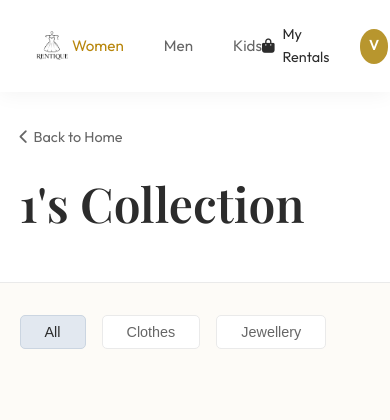
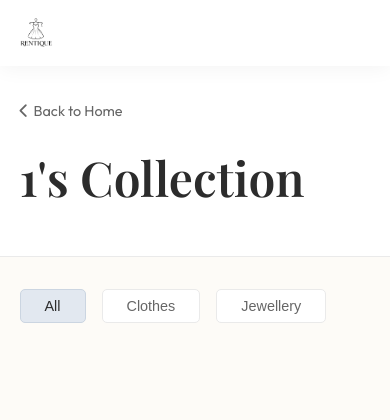
Before and after one commit to vishakh-k/rentique, a Flask app: page /category/1 in a window 390 px wide. Shown: the top 420 px of the page. Run offline with Flask 3, Linux system fonts and the light colour scheme; the visitor is signed in with stand-in values (Sample User, id 1); data that the repository does not hold is empty; some web fonts are replaced.

Commit message:
Implement mobile responsiveness and hamburger menu

```diff
--- a/static/css/style.css
+++ b/static/css/style.css
@@ -255,7 +255,7 @@ select:focus {
 
 @media (max-width: 768px) {
     .landing-logo-img {
-        height: 100px;
+        height: 120px;
         /* Smaller on mobile */
     }
 
@@ -263,6 +263,69 @@ select:focus {
         height: 50px;
         /* Smaller on mobile */
     }
+
+    .navbar {
+        padding: 0.5rem 0;
+    }
+
+    .nav-content {
+        flex-wrap: wrap;
+        height: auto;
+        padding: 0.5rem 1rem;
+    }
+
+    .nav-left {
+        flex: 1;
+        justify-content: flex-start;
+    }
+
+    .mobile-menu-btn {
+        display: block;
+        font-size: 1.5rem;
+        cursor: pointer;
+        color: var(--primary-color);
+    }
+
+    .nav-center,
+    .nav-right {
+        display: none;
+        width: 100%;
+        flex-direction: column;
+        align-items: center;
+        gap: 1rem;
+        margin-top: 1rem;
+    }
+
+    .nav-center.active,
+    .nav-right.active {
+        display: flex;
+    }
+
+    .hero-title {
+        font-size: 2.5rem;
+    }
+
+    .container {
+        padding: 0 1rem;
+    }
+
+    .process-section,
+    .category-section {
+        padding: 3rem 1rem;
+    }
+
+    .category-card {
+        height: 350px;
+    }
+
+    /* Admin Table Scroll */
+    .admin-table-container {
+        overflow-x: auto;
+    }
+}
+
+.mobile-menu-btn {
+    display: none;
 }
 
 /* --- Hero Section --- */
--- a/templates/category.html
+++ b/templates/category.html
@@ -71,12 +71,17 @@
                         class="nav-logo-img">
                 </a>
             </div>
-            <div class="nav-center">
+            <!-- Mobile Menu Button -->
+            <div class="mobile-menu-btn" onclick="toggleMenu()">
+                <i class="fa-solid fa-bars"></i>
+            </div>
+
+            <div class="nav-center" id="navCenter">
                 <a href="/category/Women" class="nav-link active">Women</a>
                 <a href="/category/Men" class="nav-link">Men</a>
                 <a href="/category/Kids" class="nav-link">Kids</a>
             </div>
-            <div class="nav-right">
+            <div class="nav-right" id="navRight">
                 <a href="/my_rentals" class="nav-action">
                     <i class="fa-solid fa-bag-shopping"></i>
                     <span>My Rentals</span>
@@ -85,6 +90,15 @@
             </div>
         </div>
     </nav>
+
+    <script>
+        function toggleMenu() {
+            const navCenter = document.getElementById('navCenter');
+            const navRight = document.getElementById('navRight');
+            navCenter.classList.toggle('active');
+            navRight.classList.toggle('active');
+        }
+    </script>
 
     <div class="category-header">
         <a href="/home" class="back-link"><i class="fa-solid fa-chevron-left"></i> Back to Home</a>
```
Also changed, not shown: templates/home.html (+16 -2 lines), templates/my_rentals.html (+16 -2 lines), templates/product_detail.html (+16 -2 lines), static/images/logo.PNG (deleted).
